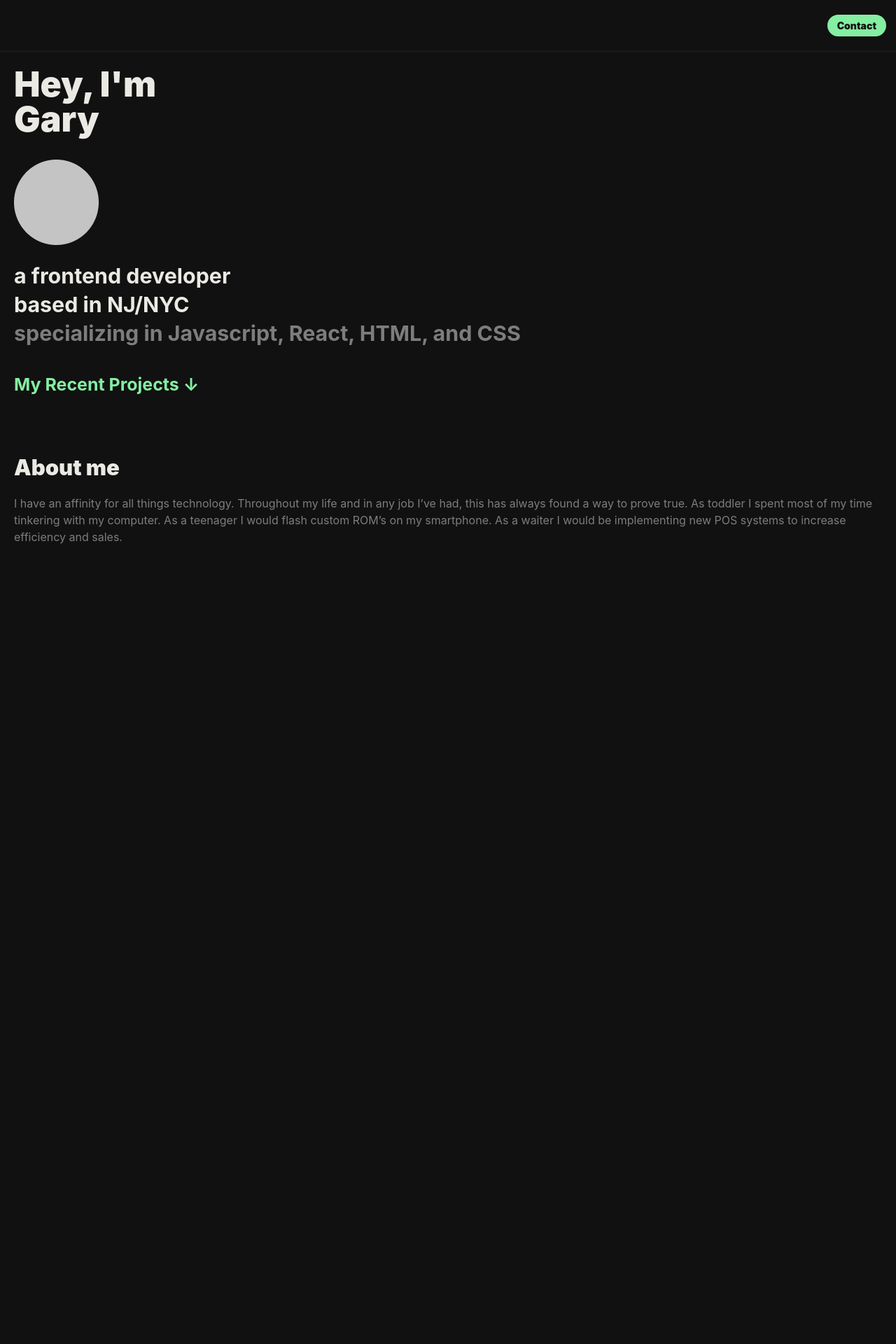
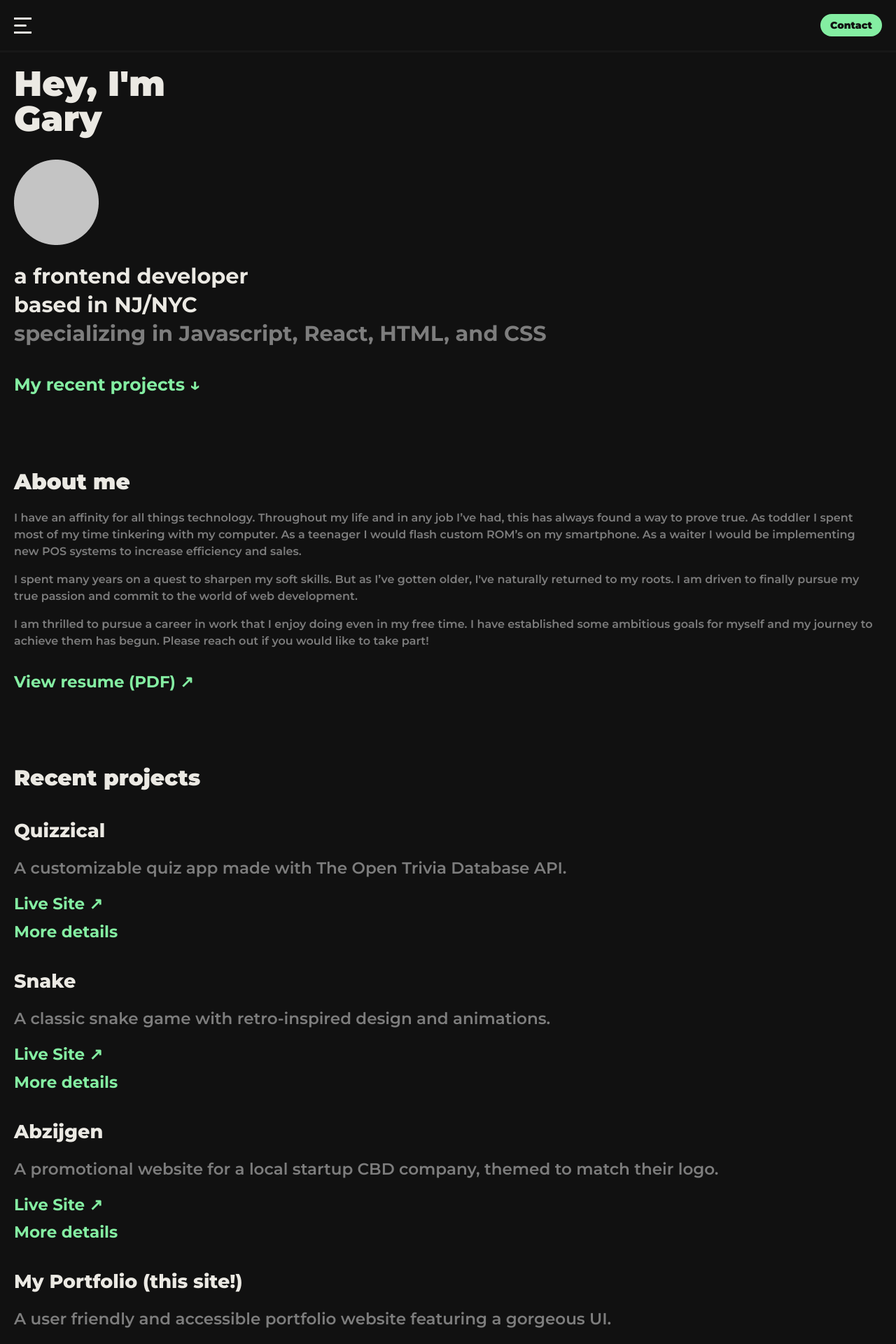
Before and after one commit to gare-Ware/garyk-portfolio, a React (Create React App) app: page / in a window 1280 px wide. Shown: the top 1920 px of the page at 70% size. Before the commit the page ends 800 px from the top, so only its background shows below. Built offline with nearby package versions, Linux system fonts and the light colour scheme; the HTML template or start-up script is replaced by a standard one.

Commit message:
Early build

```diff
--- a/src/App.js
+++ b/src/App.js
@@ -8,7 +8,7 @@ function App() {
   return (
     <div className="App">
       <Navbar />
-      <main className="main-content-container">
+      <main>
         <Home />
         <About />
         <RecentProjects />
--- a/src/Components/About.js
+++ b/src/Components/About.js
@@ -11,7 +11,6 @@ export default function About() {
             <p className="about__body">I am thrilled to pursue a career in work that I enjoy doing even in my free time. I have established some ambitious goals for myself and my journey to achieve them has begun. Please reach out if you would like to take part!</p>
 
             <a href="/" className="about__link">View resume (PDF) ↗</a>
-            <a href="/" className="about__link">Contact me</a>
         </div>
     )
 }
--- a/src/Components/Contact.js
+++ b/src/Components/Contact.js
@@ -5,15 +5,15 @@ export default function Contact() {
             <h1 className="contact__header">Contact me</h1>
 
             <a href="home" className="contact__link">
-                <p className="contact__link-type">Email</p>
+                <p className="contact__link-type">Email ↗</p>
                 <p className="contact__link-handle">gary@garyk.dev</p>
             </a>
             <a href="https://www.linkedin.com/in/garykassee/" target="_blank" rel="noreferrer" className="contact__link">
-                <p className="contact__link-type">LinkedIn</p>
+                <p className="contact__link-type">LinkedIn ↗</p>
                 <p className="contact__link-handle">/in/garykassee</p>
             </a>
             <a href="https://twitter.com/gareWare" target="_blank" rel="noreferrer" className="contact__link">
-                <p className="contact__link-type">Twitter</p>
+                <p className="contact__link-type">Twitter ↗</p>
                 <p className="contact__link-handle">gareWare</p>
             </a>
 
--- a/src/Components/Home.js
+++ b/src/Components/Home.js
@@ -13,7 +13,7 @@ export default function Home() {
                 based in NJ/NYC
                 </p>
             <p className='home__subheader home__subheader--dark'>specializing in Javascript, React, HTML, and CSS</p>
-            <a href='#recent-projects' className='home__link'>My Recent Projects ↓</a>
+            <a href='#recent-projects' className='home__link'>My recent projects ↓</a>
         </div>
     )
 }
--- a/src/Components/Navbar.js
+++ b/src/Components/Navbar.js
@@ -1,17 +1,29 @@
+
+import { useState } from "react"
 
 export default function Navbar() {
+
+    const [menuOpen, setMenuOpen] = useState(false)
+
+    const toggleMenu = () => setMenuOpen(!menuOpen)
+
     return (
-        <nav className="navbar">
-            <a href="#contact" className="navbar__contact">Contact</a>
-            {/* <nav className="navbar__menu">
+        <>
+            <header className="navbar">
+                <div className={menuOpen ? "navbar__burger open" : "navbar_burger"} onClick={toggleMenu} >
+                    <div className="navbar__burger-btn"></div>
+                </div>
+                <a href="#contact" className="navbar__contact">Contact</a>
+            </header>
+            <nav className={menuOpen ? "navbar__menu active" : "navbar__menu"}>
                 <h1 className="navbar__menu-header">Jump to</h1>
-                <ul className="navbar__menu-items">
-                    <li>Home</li>
-                    <li>About</li>
-                    <li>Recent projects</li>
-                    <li>Contact</li>
+                <ul className="navbar__menu-items" onClick={toggleMenu}>
+                    <li><a href="#home">Home</a></li>
+                    <li><a href="#about">About</a></li>
+                    <li><a href="#recent-projects">Recent projects</a></li>
+                    <li><a href="#contact">Contact</a></li>
                 </ul>
-            </nav> */}
-        </nav>
+            </nav>
+        </>
     )
 }
--- a/src/Components/projects.js
+++ b/src/Components/projects.js
@@ -7,13 +7,13 @@ const projects = [
     },
     {
         name: "Snake",
-        summary: "Classic snake game with retro-inspired design and animations.",
+        summary: "A classic snake game with retro-inspired design and animations.",
         liveSite: "https://gk-snakegame.netlify.app//",
         githubRepo: "https://github.com/gare-Ware/Snake-Game"
     },
     {
         name: "Abzijgen",
-        summary: "A promotional website for a local startup CBD company.",
+        summary: "A promotional website for a local startup CBD company, themed to match their logo.",
         liveSite: "https://abzijgen.com/",
         githubRepo: "https://github.com/gare-Ware/Abzijgen"
     },
--- a/src/index.css
+++ b/src/index.css
@@ -1,6 +1,7 @@
 @import url('https://fonts.googleapis.com/css2?family=Montserrat:wght@600;700;800;900&display=swap');
 
 html {
+  scroll-behavior: smooth;
   /* colors */
   --black: #111111;
   --dark-gray: #181818;
@@ -26,7 +27,7 @@ html {
   --project-page-body: 1.25rem;
   --contact-header-and-btn: 1.56rem;
   --contact-message: 1.125rem;
-  --nav-header: 1.25rem;
+  --nav-header: 1.1rem;
   --nav-menu: 1.94rem;
   --nav-contact: 0.875rem;
 }
@@ -44,6 +45,7 @@ body {
   -moz-osx-font-smoothing: grayscale;
   background-color: var(--black);
   color: var(--gray-white);
+  font-family: var(--site-font);
 }
 
 code {
@@ -65,22 +67,31 @@ button {
   font-weight: var(--h1);
 }
 
-.app {
-  /* height: 100vh; */
+.App {
+}
+
+main {
+  z-index: -100;
 }
 
 /* ---content container--- */
 
-.main-content-container {
+/* .main-content-container {
   height: calc(100vh - 75px);
   overflow: scroll;
   scroll-behavior: smooth;
-}
+} */
 
 /* ---page container--- */
 
 .container {
   margin: 1.25em;
+  padding-top: 4em;
+}
+.container:nth-of-type(1) {
+  padding-top: 0;
+}
+.container:nth-last-of-type(1) {
   padding-bottom: 4em;
 }
 
@@ -88,7 +99,7 @@ button {
 
 .navbar {
   display: flex;
-  justify-content: flex-end;
+  justify-content: space-between;
   align-items: center;
   height: 75px;
   border-bottom: solid 3px;
@@ -96,7 +107,9 @@ button {
   background-color: var(--black);
   top: 0;
   width: 100%;
+  padding: 0 1.25em;
   position: sticky;
+  z-index: 100;
 }
 .navbar__contact {
   padding: .5em 1em;
@@ -106,11 +119,79 @@ button {
   color: var(--black);
   background-color: var(--green);
   border-radius: 20px;
-  margin-right: 1em;
+}
+.navbar__menu {
+  position: fixed;
+  width: 100%;
+  height: 400px;
+  padding: 0 1.25em;
+  background-color: var(--dark-gray);
+  top: -100%;
+  right: 0;
+  left: 0;
+  transition: 600ms;
+}
+.navbar__menu.active {
+  top: 75px;
+}
+.navbar__menu-header {
+  font-weight: var(--h1);
+  color: var(--light-gray);
+  font-size: var(--nav-header);
+}
+.navbar__menu-items {
+  list-style: none;
+  padding-left: 0;
+  height: 70%;
+  display: flex;
+  flex-direction: column;
+  justify-content: space-between;
+  font-size: var(--nav-menu);
+  font-weight: var(--h2);
+}
+.navbar__menu-items li a {
+  color: var(--gray-white);
+}
+.navbar__burger {
+  position: relative;
+  display: flex;
+  justify-content: center;
+  align-items: center;
+  cursor: pointer;
+}
+.navbar__burger-btn {
+  width: 18px;
+  height: 3px;
+  background-color: var(--gray-white);
+  border-radius: 5px;
+  transition: all 500ms ease-in-out;
+}
+.navbar__burger-btn::before, .navbar__burger-btn::after {
+  content: '';
+  position: absolute;
+  width: 25px;
+  height: 3px;
+  background-color: var(--gray-white);
+  transition: all 500ms ease-in-out;
+}
+.navbar__burger-btn::before {
+  transform: translateY(-10px);
+}
+.navbar__burger-btn::after {
+  transform: translateY(10px);
+}
+.navbar__burger.open .navbar__burger-btn {
+  background-color: transparent;
+}
+.navbar__burger.open .navbar__burger-btn::before {
+  transform: rotate(45deg);
+}
+.navbar__burger.open .navbar__burger-btn::after {
+  transform: rotate(-45deg);
 }
 
+/* ---home--- */
 
-/* ---home--- */
 .home {
   /* margin-top: calc(75px + 1.25em); */
 }
@@ -154,7 +235,6 @@ button {
 }
 .about__link {
   display: block;
-  margin-bottom: 1em;
   font-size: var(--site-link);
 }
 
@@ -166,6 +246,9 @@ button {
 }
 .project-summary {
   margin: 2.5em 0;
+}
+.project-summary:nth-last-of-type(1) {
+  margin-bottom: 0;
 }
 .project-summary__name {
   font-weight: var(--h2);
```
